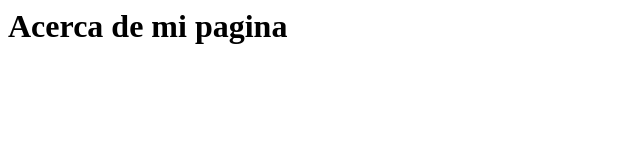
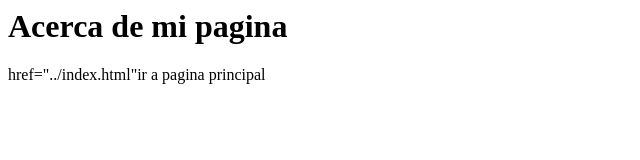
Before and after one commit to carlangas-333/github.io, a plain HTML site: page paginas/acerca_de.html in a window 1280 px wide. Shown: the whole page, without its empty margins (0-640 px from the left). Drawn offline with Linux system fonts and the light colour scheme.

Commit message:
Update acerca_de.html

```diff
--- a/paginas/acerca_de.html
+++ b/paginas/acerca_de.html
@@ -1,8 +1,10 @@
 <html>
   <head>
+    <link rel="stylesheet" type="text/css" "href="../css/estilos.css
     <title>Acerca de mi pagina</title>
   </head>
   <body>
     <h1>Acerca de mi pagina</h1>
+    <a>href="../index.html"ir a pagina principal</a>
   </body>
 </html>
```
